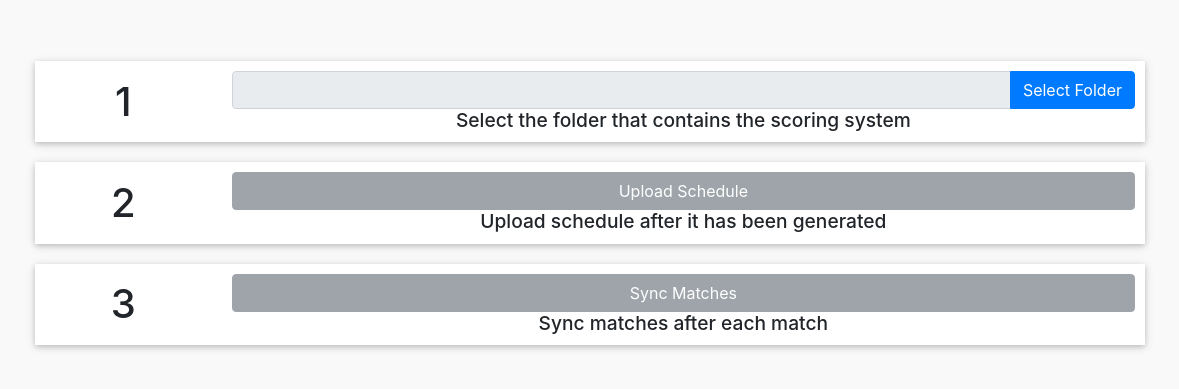
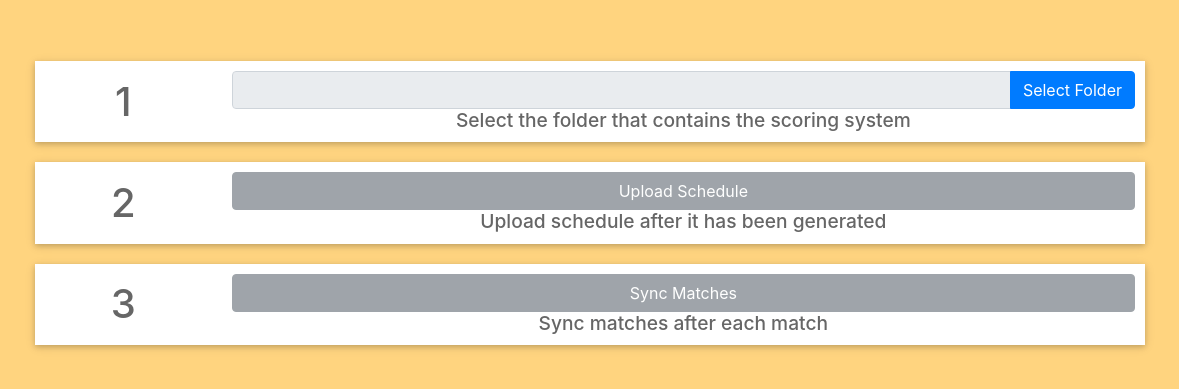
Before and after one commit to JuicyData/JuicyDataUploader, an Electron app: page index.html in a window 1600 px wide. Shown: the part 207-596 px from the top of the page, without its empty margins (210-1389 px from the left). Drawn offline with Linux system fonts and the light colour scheme.

Commit message:
Updated UI

```diff
--- a/css/styles.css
+++ b/css/styles.css
@@ -1,5 +1,5 @@
 .content {
-    background-color: #faf9fa;
+    background-color: #ffd47f;
     min-height: 100vh;
     display: flex;
     align-items: center;
@@ -27,3 +27,7 @@ h2 {
     margin-top: 20px;
     padding: 10px;
 }
+
+body {
+    color: #666;
+}
--- a/index.html
+++ b/index.html
@@ -3,7 +3,7 @@
 
 <head>
   <meta charset="UTF-8">
-  <title>Hello World!</title>
+  <title>Juicy Data Uploader</title>
   <link rel="stylesheet" href="./css/bootstrap.min.css">
   <link rel="stylesheet" href="./css/styles.css">
 </head>
--- a/js/functions.js
+++ b/js/functions.js
@@ -58,7 +58,6 @@ document.getElementById("uploadScheduleButton").onclick = () => {
       for (let i = 0; i < x.length; i++) {
         x[i] = x[i].split("|");
       }
-      console.table(x);
       let y = [];
       for (let i = 0; i < x.length; i++) {
         y.push({
@@ -121,7 +120,6 @@ document.getElementById("syncButton").onclick = () => {
       for (let i = 0; i < x.length; i++) {
         x[i] = x[i].split("|");
       }
-      console.table(x);
       let gameData = [];
       let matchData = [];
       for (let i = 0; i < x.length; i++) {
--- a/package.json
+++ b/package.json
@@ -4,7 +4,7 @@
   "description": "Uploads the juicy data to Juicy Data :3",
   "main": "main.js",
   "scripts": {
-    "start": "nodemon --watch *  --watch index.html --watch css --exec electron .",
+    "start": "nodemon --watch *  --exec electron .",
     "pack": "electron-builder --dir",
     "dist": "electron-builder"
   },
```
Also changed, not shown: main.js (+6 -2 lines), icon.png (added), 1 other file.
